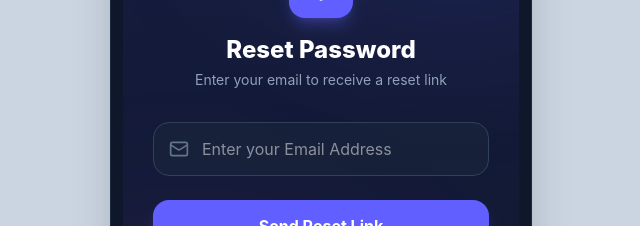
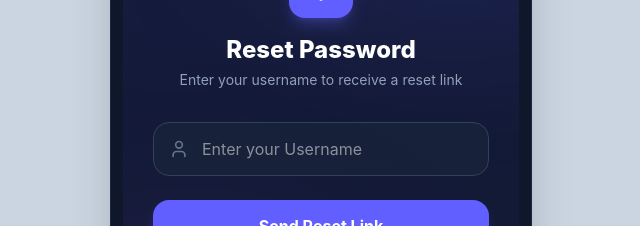
Before and after one commit to malikmajid161/expense-tracker-app, a React (Vite) app: page / in a window 1280 px wide. Both pictures are taken after a click on the button "Forgot Password?". Shown: the part 320-546 px from the top of the page, without its empty margins (319-959 px from the left). Built offline with nearby package versions, Linux system fonts and the light colour scheme; no server answers.

Commit message:
feat: use username for auth and prevent duplicate registrations

```diff
--- a/src/components/LockScreen.tsx
+++ b/src/components/LockScreen.tsx
@@ -1,6 +1,6 @@
 import React, { useState, useEffect } from 'react';
 import { motion, AnimatePresence } from 'framer-motion';
-import { Fingerprint, ShieldCheck, Mail, Lock, Eye, EyeOff, ArrowLeft } from 'lucide-react';
+import { Fingerprint, ShieldCheck, Mail, Lock, Eye, EyeOff, ArrowLeft, User } from 'lucide-react';
 import { supabase } from '../supabase';
 
 interface LockScreenProps {
@@ -18,7 +18,7 @@ export default function LockScreen({ onUnlock }: LockScreenProps) {
   const [isSuccess, setIsSuccess] = useState(false);
 
   // Form States
-  const [email, setEmail] = useState('');
+  const [username, setUsername] = useState('');
   const [password, setPassword] = useState('');
   const [confirmPassword, setConfirmPassword] = useState('');
   const [showPassword, setShowPassword] = useState(false);
@@ -41,24 +41,27 @@ export default function LockScreen({ onUnlock }: LockScreenProps) {
     e.preventDefault();
     setErrorMsg('');
 
+    const formattedEmail = username.includes('@') ? username : `${username}@fintrack.app`;
+
     // First check Supabase Auth
     try {
       const { data, error } = await supabase.auth.signInWithPassword({
-        email,
+        email: formattedEmail,
         password,
       });
 
       if (error) {
         // Fallback to local storage auth if Supabase fails (e.g. offline)
         const users = JSON.parse(localStorage.getItem('fintrack_users') || '[]');
-        const localUser = users.find((u: any) => u.email === email && u.password === btoa(password));
+        // Check for both old 'email' and new 'username' structure to prevent breaking existing accounts
+        const localUser = users.find((u: any) => (u.username === username || u.email === username) && u.password === btoa(password));
         if (localUser) {
-          onUnlock(email);
+          onUnlock(username);
         } else {
-          setErrorMsg(error.message || 'Invalid email or password');
+          setErrorMsg(error.message || 'Invalid username or password');
         }
       } else if (data.user) {
-        onUnlock(data.user.email || email);
+        onUnlock(username);
       }
     } catch (err: any) {
       setErrorMsg(err.message || 'An error occurred during login');
@@ -73,10 +76,19 @@ export default function LockScreen({ onUnlock }: LockScreenProps) {
       return;
     }
 
+    // Check if user already exists
+    const users = JSON.parse(localStorage.getItem('fintrack_users') || '[]');
+    if (users.find((u: any) => u.username === username || u.email === username)) {
+      setErrorMsg('User already exists');
+      return;
+    }
+
+    const formattedEmail = username.includes('@') ? username : `${username}@fintrack.app`;
+
     try {
       // Register with Supabase
       const { data, error } = await supabase.auth.signUp({
-        email,
+        email: formattedEmail,
         password,
       });
 
@@ -86,19 +98,10 @@ export default function LockScreen({ onUnlock }: LockScreenProps) {
       }
 
       // Also save to local storage as a backup/fallback
-      const users = JSON.parse(localStorage.getItem('fintrack_users') || '[]');
-      if (!users.find((u: any) => u.email === email)) {
-        users.push({ email, password: btoa(password) });
-        localStorage.setItem('fintrack_users', JSON.stringify(users));
-      }
+      users.push({ username, password: btoa(password) });
+      localStorage.setItem('fintrack_users', JSON.stringify(users));
 
-      if (data?.user) {
-        // Supabase requires email verification by default, but we'll unlock immediately for smooth UX
-        onUnlock(data.user.email || email);
-      } else {
-         // Fallback if no user returned or if Supabase failed
-         onUnlock(email);
-      }
+      onUnlock(username);
     } catch (err: any) {
       setErrorMsg(err.message || 'An error occurred during registration');
     }
@@ -108,12 +111,14 @@ export default function LockScreen({ onUnlock }: LockScreenProps) {
     e.preventDefault();
     setErrorMsg('');
 
+    const formattedEmail = username.includes('@') ? username : `${username}@fintrack.app`;
+
     try {
-      const { error } = await supabase.auth.resetPasswordForEmail(email);
+      const { error } = await supabase.auth.resetPasswordForEmail(formattedEmail);
       if (error) {
         setErrorMsg(error.message);
       } else {
-        alert(`Reset instructions sent to ${email} via Supabase!`);
+        alert(`Reset instructions sent via Supabase!`);
         setMode('login');
       }
     } catch (err: any) {
@@ -148,7 +153,7 @@ export default function LockScreen({ onUnlock }: LockScreenProps) {
             ) : mode === 'biometric' ? 'Please authenticate to continue' :
              mode === 'login' ? 'Sign in to access your finances' :
              mode === 'register' ? 'Secure your financial journey' :
-             'Enter your email to receive a reset link'}
+             'Enter your username to receive a reset link'}
           </p>
         </div>
 
@@ -211,13 +216,13 @@ export default function LockScreen({ onUnlock }: LockScreenProps) {
               className="space-y-4"
             >
               <div className="relative">
-                <Mail className="absolute left-4 top-1/2 -translate-y-1/2 text-slate-500" size={20} />
+                <User className="absolute left-4 top-1/2 -translate-y-1/2 text-slate-500" size={20} />
                 <input
-                  type="email"
+                  type="text"
                   required
-                  placeholder="Email Address"
-                  value={email}
-                  onChange={e => setEmail(e.target.value)}
+                  placeholder="Username"
+                  value={username}
+                  onChange={e => setUsername(e.target.value)}
                   className="w-full bg-slate-800/50 border border-slate-700 text-white rounded-2xl py-3.5 pl-12 pr-4 focus:outline-none focus:border-indigo-500 focus:bg-slate-800 transition-all"
                 />
               </div>
@@ -271,13 +276,13 @@ export default function LockScreen({ onUnlock }: LockScreenProps) {
               className="space-y-4"
             >
               <div className="relative">
-                <Mail className="absolute left-4 top-1/2 -translate-y-1/2 text-slate-500" size={20} />
+                <User className="absolute left-4 top-1/2 -translate-y-1/2 text-slate-500" size={20} />
                 <input
-                  type="email"
+                  type="text"
                   required
-                  placeholder="Email Address"
-                  value={email}
-                  onChange={e => setEmail(e.target.value)}
+                  placeholder="Username"
+                  value={username}
+                  onChange={e => setUsername(e.target.value)}
                   className="w-full bg-slate-800/50 border border-slate-700 text-white rounded-2xl py-3.5 pl-12 pr-4 focus:outline-none focus:border-indigo-500 focus:bg-slate-800 transition-all"
                 />
               </div>
@@ -331,13 +336,13 @@ export default function LockScreen({ onUnlock }: LockScreenProps) {
               className="space-y-4"
             >
               <div className="relative">
-                <Mail className="absolute left-4 top-1/2 -translate-y-1/2 text-slate-500" size={20} />
+                <User className="absolute left-4 top-1/2 -translate-y-1/2 text-slate-500" size={20} />
                 <input
-                  type="email"
+                  type="text"
                   required
-                  placeholder="Enter your Email Address"
-                  value={email}
-                  onChange={e => setEmail(e.target.value)}
+                  placeholder="Enter your Username"
+                  value={username}
+                  onChange={e => setUsername(e.target.value)}
                   className="w-full bg-slate-800/50 border border-slate-700 text-white rounded-2xl py-3.5 pl-12 pr-4 focus:outline-none focus:border-indigo-500 focus:bg-slate-800 transition-all"
                 />
               </div>
```
